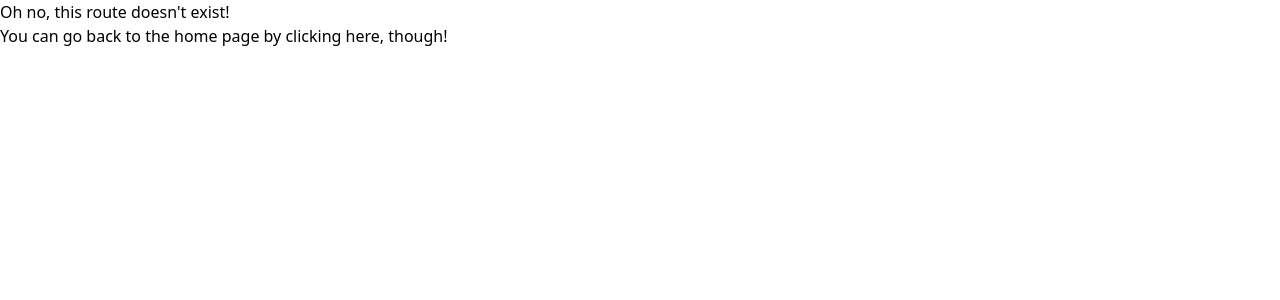
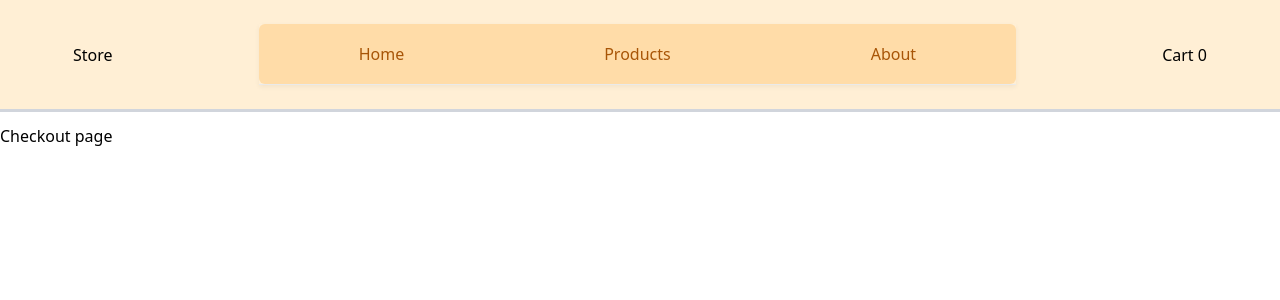
Before and after one commit to Piperski13/e-commerce-QuicKCart, a React (Vite) app: page /checkout in a window 1280 px wide. Shown: the top 300 px of the page. Built offline with nearby package versions, Linux system fonts and the light colour scheme.

Commit message:
Checkout page link

```diff
--- a/src/components/CartPage.jsx
+++ b/src/components/CartPage.jsx
@@ -333,12 +333,12 @@ const CartPage = () => {
                   </dl>
                 </div>
 
-                <a
-                  href="#"
+                <Link
+                  to="/checkout"
                   className="flex w-full items-center justify-center rounded-lg bg-primary-700 px-5 py-2.5 text-sm font-medium text-white hover:bg-primary-800 focus:outline-none focus:ring-4 focus:ring-primary-300 dark:bg-primary-600 dark:hover:bg-primary-700 dark:focus:ring-primary-800"
                 >
                   Proceed to Checkout
-                </a>
+                </Link>
 
                 <div className="flex items-center justify-center gap-2">
                   <span className="text-sm font-normal text-gray-500 dark:text-gray-400">
--- /dev/null
+++ b/src/components/CheckoutPage.jsx
@@ -0,0 +1,9 @@
+const CheckoutPage = () => {
+  return (
+    <div>
+      <h1>Checkout page</h1>
+    </div>
+  );
+};
+
+export default CheckoutPage;
--- a/src/routes.jsx
+++ b/src/routes.jsx
@@ -5,6 +5,7 @@ import CartPage from "./components/CartPage";
 import SingleProductPage from "./components/SingleProductPage";
 import RootLayout from "./components/RootLayout";
 import ProductList from "./components/ProductList";
+import CheckoutPage from "./components/CheckoutPage";
 
 const routes = [
   {
@@ -18,6 +19,7 @@ const routes = [
       { path: "products", element: <ProductList /> },
       { path: "product/:id", element: <SingleProductPage /> },
       { path: "cart", element: <CartPage /> },
+      { path: "checkout", element: <CheckoutPage /> },
     ],
   },
 ];
```
